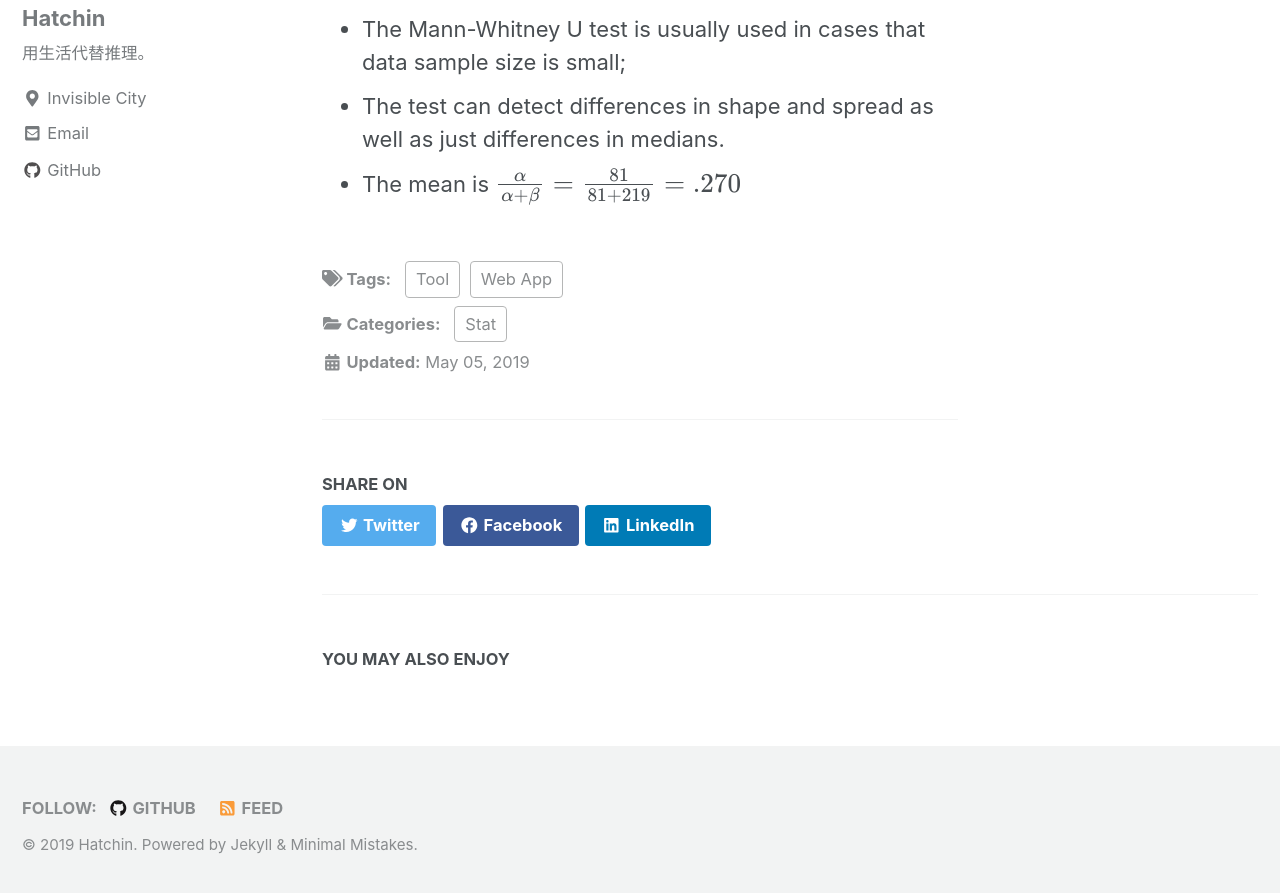
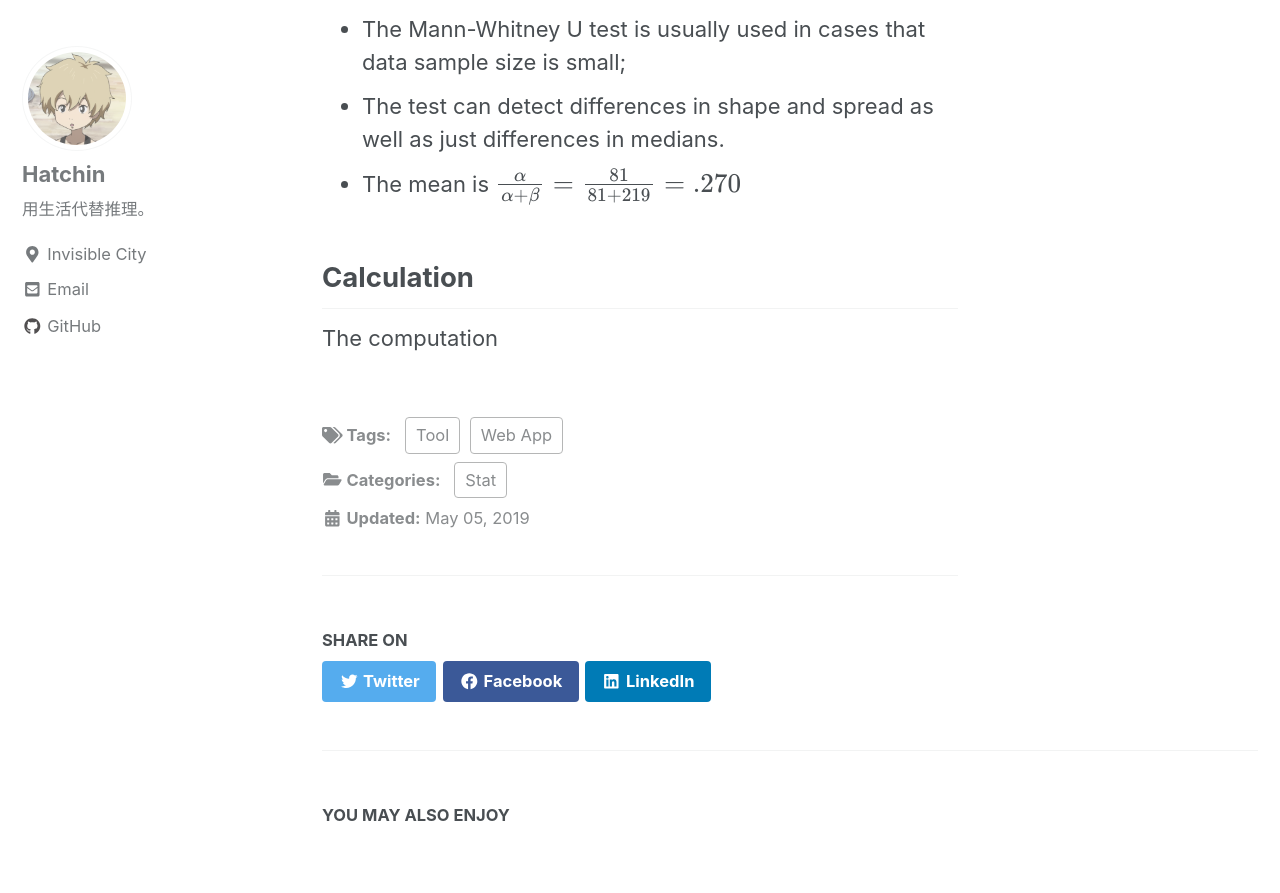
Before and after one commit to Hatchin/NotesFromTheUnderground, a Jekyll site: the page built from _posts/2019-5-5-Mann-Whitney-U.md, in a window 1280 px wide and 900 px high, scrolled down 713 px. Shown: the top 893 px of the window. Built offline with Jekyll 4.4.1, drawn with Linux system fonts in a browser that asks for light colours; cached includes are drawn as plain includes; nearby versions of some CDN libraries; formulas are drawn with MathJax 3.

Commit message:
Update 2019-5-5-Mann-Whitney-U.md

```diff
--- a/_posts/2019-5-5-Mann-Whitney-U.md
+++ b/_posts/2019-5-5-Mann-Whitney-U.md
@@ -19,3 +19,8 @@ Hence, in summary:
   - The Mann-Whitney U test is usually used in cases that data sample size is small;
   - The test can detect differences in shape and spread as well as just differences in medians.
   - The mean is $$\frac{\alpha}{\alpha+\beta}=\frac{81}{81+219}=.270$$
+
+
+Calculation
+----------------------
+The computation
```
